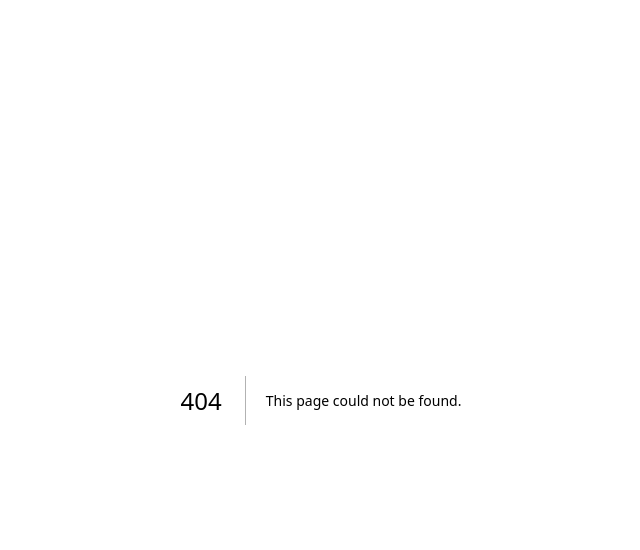
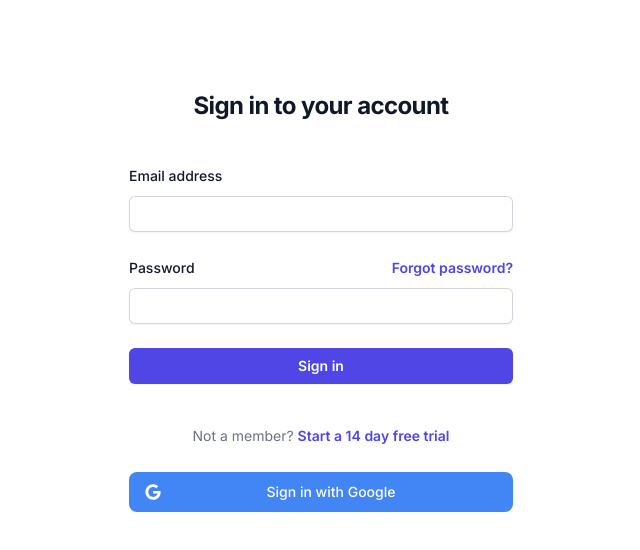
Before and after one commit to trastanechora/fantastic-claims, a Next.js app: page /login in a window 1280 px wide. Before the commit this address had no page. Shown: the top 550 px of the page, without its empty margins (319-959 px from the left). Built offline with nearby package versions, Linux system fonts and the light colour scheme.

Commit message:
feat(account): add login page

```diff
--- a/package.json
+++ b/package.json
@@ -19,15 +19,16 @@
     "@types/node": "^20",
     "@types/react": "^18",
     "@types/react-dom": "^18",
+    "autoprefixer": "^10.4.20",
     "eslint": "^8.57.0",
     "eslint-config-next": "14.2.5",
     "eslint-config-prettier": "^9.1.0",
     "eslint-plugin-prettier": "^5.2.1",
     "eslint-plugin-react": "^7.35.0",
-    "postcss": "^8",
+    "postcss": "^8.4.45",
     "prettier": "^3.3.3",
     "prettier-plugin-tailwindcss": "^0.6.6",
-    "tailwindcss": "^3.4.1",
+    "tailwindcss": "^3.4.10",
     "typescript": "^5"
   }
 }
--- a/src/app/globals.css
+++ b/src/app/globals.css
@@ -2,11 +2,11 @@
 @tailwind components;
 @tailwind utilities;
 
-:root {
+/* :root {
   --foreground-rgb: 0, 0, 0;
   --background-start-rgb: 214, 219, 220;
   --background-end-rgb: 255, 255, 255;
-}
+} */
 
 @media (prefers-color-scheme: dark) {
   :root {
@@ -16,11 +16,11 @@
   }
 }
 
-body {
+/* body {
   color: rgb(var(--foreground-rgb));
   background: linear-gradient(to bottom, transparent, rgb(var(--background-end-rgb)))
     rgb(var(--background-start-rgb));
-}
+} */
 
 @layer utilities {
   .text-balance {
--- /dev/null
+++ b/src/app/login/page.tsx
@@ -0,0 +1,3 @@
+import LoginPage from '@/frontend/deliveries/page/login';
+
+export default LoginPage;
--- /dev/null
+++ b/src/frontend/deliveries/page/login/index.tsx
@@ -0,0 +1,7 @@
+import LoginForm from '../../presentation/login-form';
+
+const LoginPage = () => {
+  return <LoginForm />;
+};
+
+export default LoginPage;
--- /dev/null
+++ b/src/frontend/deliveries/presentation/login-form/index.tsx
@@ -0,0 +1,104 @@
+'use client';
+
+import React from 'react';
+import doLoginUsingGoogle from '@/frontend/repositories/api/authentication/login';
+
+const LoginForm = () => {
+  return (
+    <div className="flex min-h-full flex-col justify-center px-6 py-12 lg:px-8">
+      <div className="sm:mx-auto sm:w-full sm:max-w-sm">
+        <h2 className="mt-10 text-center text-2xl font-bold leading-9 tracking-tight text-gray-900">
+          Sign in to your account
+        </h2>
+      </div>
+
+      <div className="mt-10 sm:mx-auto sm:w-full sm:max-w-sm">
+        <form className="space-y-6" action="#" method="POST">
+          <div>
+            <label htmlFor="email" className="block text-sm font-medium leading-6 text-gray-900">
+              Email address
+            </label>
+            <div className="mt-2">
+              <input
+                id="email"
+                name="email"
+                type="email"
+                autoComplete="email"
+                required
+                className="block w-full rounded-md border-0 py-1.5 text-gray-900 shadow-sm ring-1 ring-inset ring-gray-300 placeholder:text-gray-400 focus:ring-2 focus:ring-inset focus:ring-indigo-600 sm:text-sm sm:leading-6"
+              />
+            </div>
+          </div>
+
+          <div>
+            <div className="flex items-center justify-between">
+              <label
+                htmlFor="password"
+                className="block text-sm font-medium leading-6 text-gray-900"
+              >
+                Password
+              </label>
+              <div className="text-sm">
+                <a href="#" className="font-semibold text-indigo-600 hover:text-indigo-500">
+                  Forgot password?
+                </a>
+              </div>
+            </div>
+            <div className="mt-2">
+              <input
+                id="password"
+                name="password"
+                type="password"
+                autoComplete="current-password"
+                required
+                className="block w-full rounded-md border-0 py-1.5 text-gray-900 shadow-sm ring-1 ring-inset ring-gray-300 placeholder:text-gray-400 focus:ring-2 focus:ring-inset focus:ring-indigo-600 sm:text-sm sm:leading-6"
+              />
+            </div>
+          </div>
+
+          <div>
+            <button
+              type="submit"
+              className="flex w-full justify-center rounded-md bg-indigo-600 px-3 py-1.5 text-sm font-semibold leading-6 text-white shadow-sm hover:bg-indigo-500 focus-visible:outline focus-visible:outline-2 focus-visible:outline-offset-2 focus-visible:outline-indigo-600"
+            >
+              Sign in
+            </button>
+          </div>
+        </form>
+
+        <p className="mt-10 text-center text-sm text-gray-500">
+          Not a member?{'  '}
+          <a href="#" className="font-semibold leading-6 text-indigo-600 hover:text-indigo-500">
+            Start a 14 day free trial
+          </a>
+        </p>
+        <br />
+
+        <button
+          type="button"
+          onClick={() => doLoginUsingGoogle()}
+          className="mb-2 mr-2 inline-flex w-full items-center justify-between rounded-lg bg-[#4285F4] px-5 py-2.5 text-center text-sm font-medium text-white hover:bg-[#4285F4]/90 focus:outline-none focus:ring-4 focus:ring-[#4285F4]/50"
+        >
+          <svg
+            className="-ml-1 mr-2 h-4 w-4"
+            aria-hidden="true"
+            focusable="false"
+            data-prefix="fab"
+            data-icon="google"
+            role="img"
+            xmlns="http://www.w3.org/2000/svg"
+            viewBox="0 0 488 512"
+          >
+            <path
+              fill="currentColor"
+              d="M488 261.8C488 403.3 391.1 504 248 504 110.8 504 0 393.2 0 256S110.8 8 248 8c66.8 0 123 24.5 166.3 64.9l-67.5 64.9C258.5 52.6 94.3 116.6 94.3 256c0 86.5 69.1 156.6 153.7 156.6 98.2 0 135-70.4 140.8-106.9H248v-85.3h236.1c2.3 12.7 3.9 24.9 3.9 41.4z"
+            ></path>
+          </svg>
+          Sign in with Google<div></div>
+        </button>
+      </div>
+    </div>
+  );
+};
+
+export default LoginForm;
--- /dev/null
+++ b/src/frontend/repositories/api/authentication/login.ts
@@ -0,0 +1,7 @@
+import { signIn } from '../lib/auth';
+
+const doLoginUsingGoogle = () => {
+  signIn('google', { callbackUrl: '/dashboard' }, { prompt: 'login' });
+};
+
+export default doLoginUsingGoogle;
--- /dev/null
+++ b/src/frontend/repositories/api/lib/auth.ts
@@ -0,0 +1 @@
+export { signIn, useSession } from 'next-auth/react';
--- a/tailwind.config.ts
+++ b/tailwind.config.ts
@@ -1,11 +1,7 @@
 import type { Config } from 'tailwindcss';
 
 const config: Config = {
-  content: [
-    './src/pages/**/*.{js,ts,jsx,tsx,mdx}',
-    './src/components/**/*.{js,ts,jsx,tsx,mdx}',
-    './src/app/**/*.{js,ts,jsx,tsx,mdx}',
-  ],
+  content: ['./src/frontend/**/*.{js,ts,jsx,tsx,mdx}'],
   theme: {
     extend: {
       backgroundImage: {
```
Also changed, not shown: 1 other file (tests, documents, lock files or other folders).
